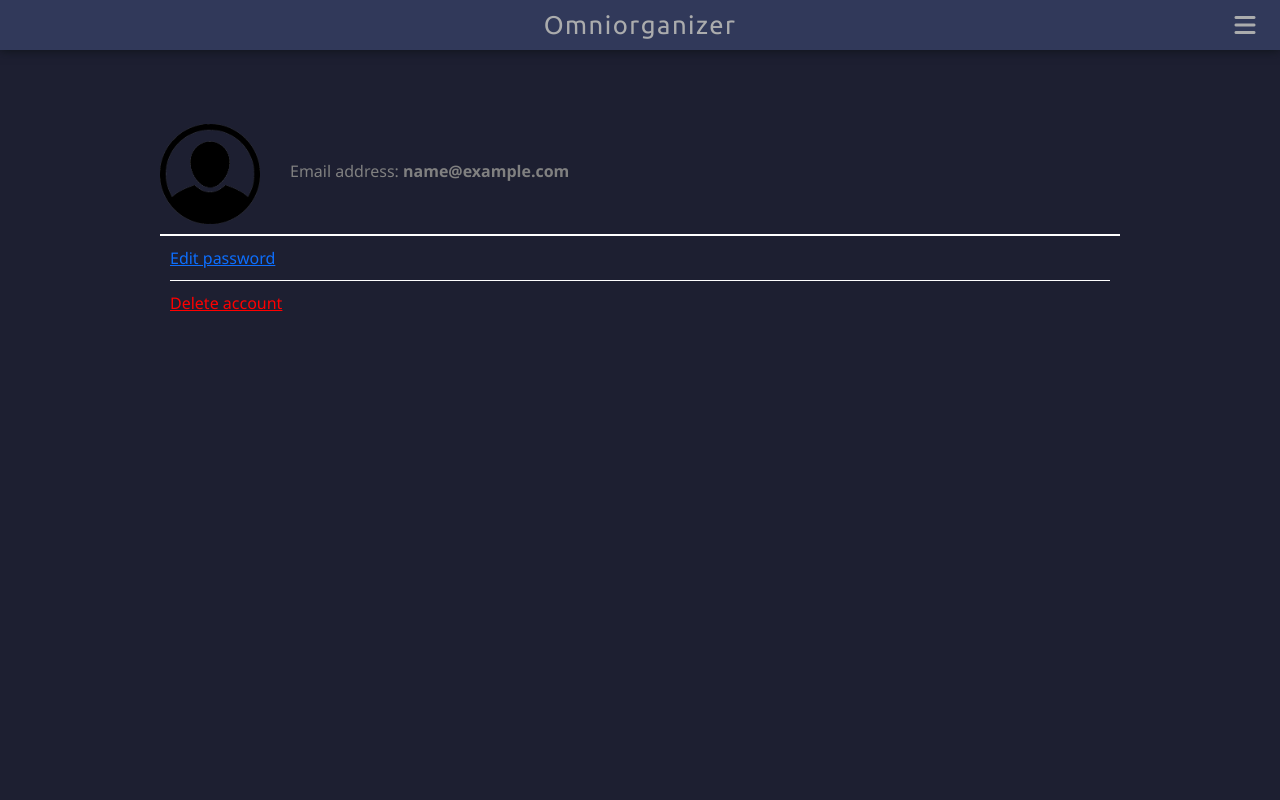
After one commit to paka95/omni_organizer_v2, a Django app: page /profile/ in a window 1280 px wide. The commit adds this page. Run offline with Django 4.2, Linux system fonts and the light colour scheme; the visitor is signed in with stand-in values (Sample User, id 1); some libraries are stand-ins or nearby versions.

Commit message:
Registering and logging users

```diff
--- a/main/admin.py
+++ b/main/admin.py
@@ -1,7 +1,6 @@
 from django.contrib import admin
 from django.contrib.auth.admin import UserAdmin
-
-from .forms import CustomUserCreationForm, CustomUserChangeForm
+from .forms import CustomUserChangeForm, CustomUserCreationForm
 from .models import CustomUser
 
 #registering customeruseradmin after creating custom user model
--- /dev/null
+++ b/main/templates/main/user-profile.html
@@ -0,0 +1,23 @@
+{% extends 'base/base.html' %}
+
+{% block sidebar %}
+{% endblock %}
+
+{% block content %}
+<div class="profile-container" style="padding: 20px; font-family: 'Segoe UI', Tahoma, Geneva, Verdana, sans-serif;">
+    <div style="height: 100px; display:flex;">
+        <img src="/static/images/user.png" alt="useravatar" width="100px" height="100px" style="left:0%"></img>
+        <div>
+            <div style="margin-left: 30px; margin-top: 35px;  color: gray">Email address: <b>{{request.user.email}}</b></div>
+        </div>
+    </div>
+
+    <div class="profile_separator_bg"></div>
+
+    <div style="padding: 10px">
+        <div><a href="#" >Edit password</a></div>
+        <div class="profile_separator_sm"></div>
+        <div><a href="#" style="color: red">Delete account</a></div>
+    </div>
+</div>
+{% endblock %}
--- a/main/urls.py
+++ b/main/urls.py
@@ -1,7 +1,12 @@
 from django.contrib import admin
+from django.contrib.auth.views import LogoutView
 from django.urls import path
 from . import views
 
 urlpatterns = [
     path('', views.index, name="homepage"),
+    path('profile/', views.user_profile, name="user-profile"),
+    path('login/', views.CustomLoginView.as_view(), name="login"),
+    path('register/', views.CustomRegisterView.as_view(), name="register"),
+    path('logout/', LogoutView.as_view(next_page='login'), name='logout'),
 ]
--- a/main/views.py
+++ b/main/views.py
@@ -1,7 +1,28 @@
 from django.shortcuts import render
-
-# Create your views here.
+from .forms import LoginFormTemplate, CustomUserCreationForm
+from django.contrib.auth.decorators import login_required
+from django.contrib.auth.views import LoginView
+from django.urls import reverse_lazy
+from django.views.generic.edit import CreateView
 
 
+
+@login_required
 def index(request):
     return render(request, 'main/homepage.html')
+
+
+@login_required
+def user_profile(request):
+    return render(request, 'main/user-profile.html')
+
+
+class CustomLoginView(LoginView):
+    template_name = 'main/login.html'
+    authentication_form = LoginFormTemplate
+
+
+class CustomRegisterView(CreateView):
+    template_name = 'main/register.html'
+    form_class = CustomUserCreationForm
+    success_url = reverse_lazy('login')
--- a/omni_organizer/settings.py
+++ b/omni_organizer/settings.py
@@ -146,3 +146,8 @@ STATICFILES_DIRS = [
 # https://docs.djangoproject.com/en/4.1/ref/settings/#default-auto-field
 
 DEFAULT_AUTO_FIELD = 'django.db.models.BigAutoField'
+
+
+LOGIN_REDIRECT_URL = 'homepage'
+
+LOGIN_URL = 'login'
--- a/static/styles.css
+++ b/static/styles.css
@@ -86,7 +86,7 @@
 }
 
 .dropdown-content a {
-    color: red;
+    color: white;
     padding: 12px 16px;
     text-decoration: none;
     display: block;
@@ -220,3 +220,38 @@
     border-radius: 10px;
     margin: 20px 0;
 }
+
+.profile-container {
+    position: absolute;
+    -ms-transform: translate(-50%, 0);
+    transform: translate(-50%, 0);
+    width: 1000px;
+    height: 65%;
+    left: 50%;
+    top: 5%;
+    margin-top: 5%;
+    border-radius: 5px;
+}
+
+.profile_separator_bg {
+    height: 2px;
+    width:100%;
+    margin-top: 10px;
+    background-color:white;
+}
+
+.profile_separator_sm {
+    height: 1px;
+    width:100%;
+    margin-top: 10px;
+    margin-bottom: 10px;
+    background-color:white;
+}
+
+.login-form {
+    background-color: red;
+    margin: 100px auto;
+    width: 400px;
+    height: 400px;
+    text-align: center;
+}
--- a/templates/base/base.html
+++ b/templates/base/base.html
@@ -13,14 +13,17 @@
 </head>
 <body class="base-body">
     <nav id="nav">
-        <div class="nav-element empty">1</div>
+        <div class="nav-element empty"></div>
         <div class="nav-element" id="site-name"><a href="{% url 'homepage' %}">Omniorganizer</a></div>
+
         <div class="nav-element dropdown">
-            <button class="dropbtn"><i class="fa-solid fa-bars"></i></button>
-            <div class="dropdown-content">
-                <a href="#">Profile</a>
-                <a href="#">Logout</a>
-            </div>
+            {% block dropdown %}
+                <button class="dropbtn"><i class="fa-solid fa-bars"></i></button>
+                <div class="dropdown-content">
+                    <a href="{% url 'user-profile' %}">Profile</a>
+                    <a href="{% url 'logout' %}">Logout</a>
+                </div>
+            {% endblock %}
         </div>
     </nav>
 
@@ -41,8 +44,6 @@
         </div>
     </div>
 
-
-
     <script src="https://cdn.jsdelivr.net/npm/bootstrap@5.2.3/dist/js/bootstrap.bundle.min.js" integrity="sha384-kenU1KFdBIe4zVF0s0G1M5b4hcpxyD9F7jL+jjXkk+Q2h455rYXK/7HAuoJl+0I4" crossorigin="anonymous"></script>
     <script src="https://kit.fontawesome.com/32ea48d6aa.js" crossorigin="anonymous"></script>
 </body>
```
Also changed, not shown: main/forms.py (+34 -9 lines), main/templates/main/login.html (added, +20 -0 lines), main/templates/main/register.html (added, +20 -0 lines), static/images/user.png (added).
